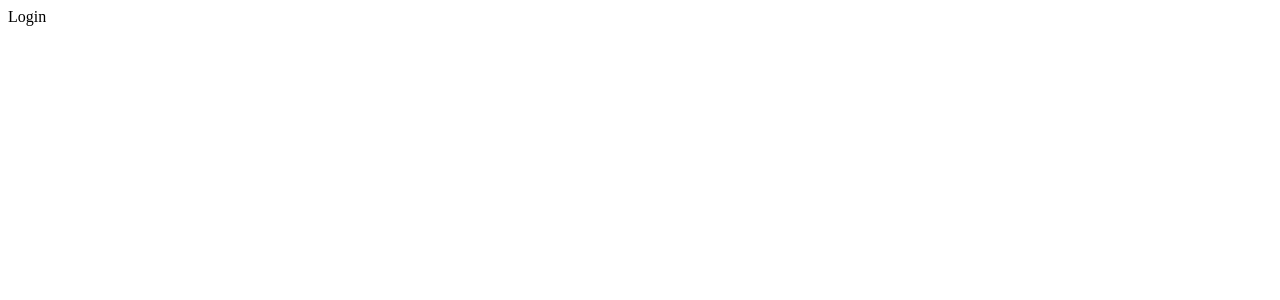
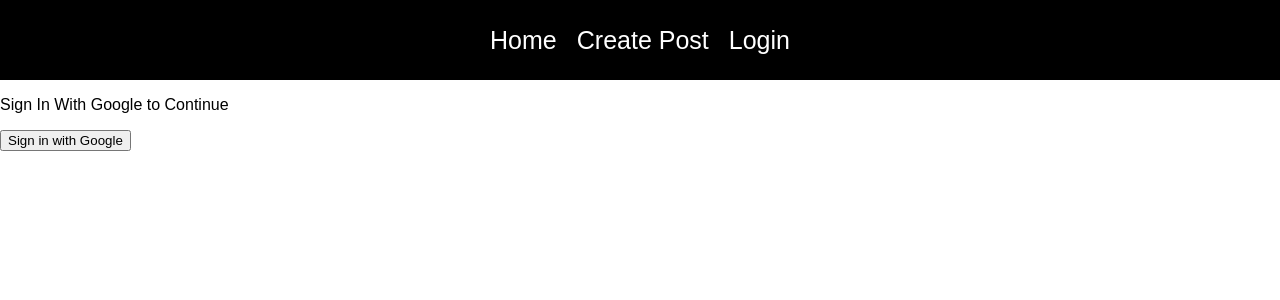
Before and after one commit to developer-rak/blog_website, a React (Create React App) app: page /login in a window 1280 px wide. Shown: the top 300 px of the page. Built offline with nearby package versions, Linux system fonts and the light colour scheme.

Commit message:
sign in with google and local storage

```diff
--- a/src/App.css
+++ b/src/App.css
@@ -2,37 +2,27 @@
   text-align: center;
 }
 
-.App-logo {
-  height: 40vmin;
-  pointer-events: none;
+body {
+  padding: 0;
+  margin: 0;
+  font-family: Arial, Helvetica, sans-serif;
 }
 
-@media (prefers-reduced-motion: no-preference) {
-  .App-logo {
-    animation: App-logo-spin infinite 20s linear;
-  }
+nav {
+  margin: 0;
+  width: 100%;
+  height: 80px;
+  background-color: black;
+  display: flex;
+  justify-content: center;
+  align-items: center;
+  color: white;
+  text-decoration: none;
 }
 
-.App-header {
-  background-color: #282c34;
-  min-height: 100vh;
-  display: flex;
-  flex-direction: column;
-  align-items: center;
-  justify-content: center;
-  font-size: calc(10px + 2vmin);
+a {
   color: white;
+  text-decoration: none;
+  margin: 10px;
+  font-size: 25px;
 }
-
-.App-link {
-  color: #61dafb;
-}
-
-@keyframes App-logo-spin {
-  from {
-    transform: rotate(0deg);
-  }
-  to {
-    transform: rotate(360deg);
-  }
-}
--- a/src/App.js
+++ b/src/App.js
@@ -3,14 +3,21 @@
 import Home from './pages/Home';
 import CreatePost from './pages/CreatePost';
 import Login from './pages/Login';
+import { useState } from 'react';
 
 function App() {
+  const [isAuth, setIsAuth] = useState(false);
   return (
     <Router>
+      <nav>
+        <Link to="/" > Home </Link>
+        <Link to="/createpost"> Create Post </Link>
+        <Link to="/login" > Login </Link>
+      </nav>
       <Routes>
         <Route path='/' element={<Home />} />
         <Route path='/createpost' element={<CreatePost />} />
-        <Route path='/login' element={<Login />} />
+        <Route path='/login' element={<Login setIsAuth={setIsAuth} />} />
       </Routes>
     </Router>
   );
--- a/src/pages/Login.js
+++ b/src/pages/Login.js
@@ -1,11 +1,21 @@
-import React from 'react'
+import React from 'react';
+import { auth, provider } from '../firebase-config';
+import { signInWithPopup } from 'firebase/auth';
 
-function Login() {
+function Login({ setIsAuth }) {
+   const signInWithGoogle = () => {
+      signInWithPopup(auth, provider).then((result) => {
+        localStorage.setItem("isAuth", true);
+        setIsAuth(true);
+      });
+   };
+
   return (
-    <div>
-      Login
+    <div className="loginPage">
+      <p>Sign In With Google to Continue</p>
+      <button className="login-with-google-btn" onClick={signInWithGoogle}>Sign in with Google</button>
     </div>
-  )
+  );
 }
 
 export default Login;
```
